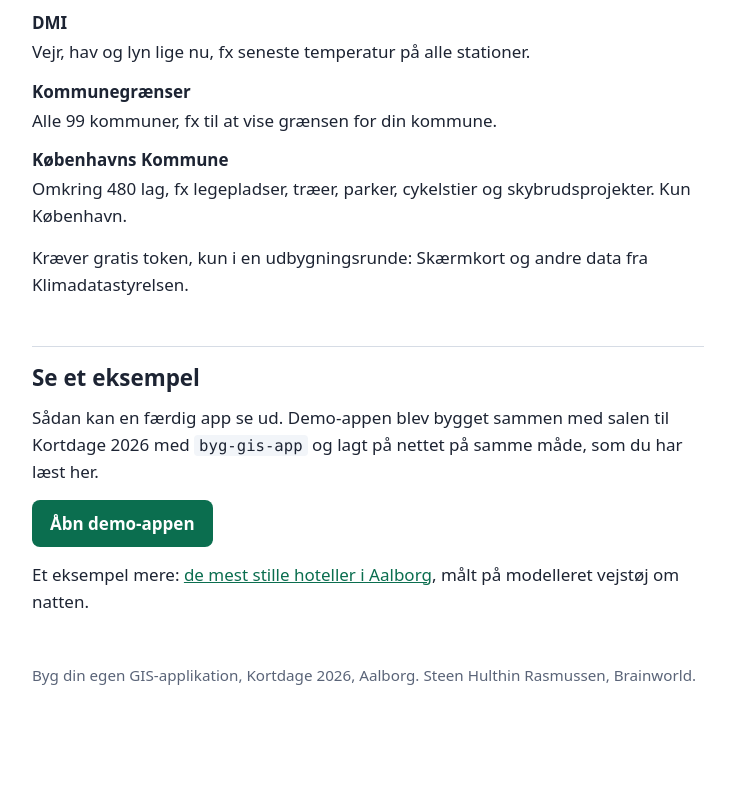
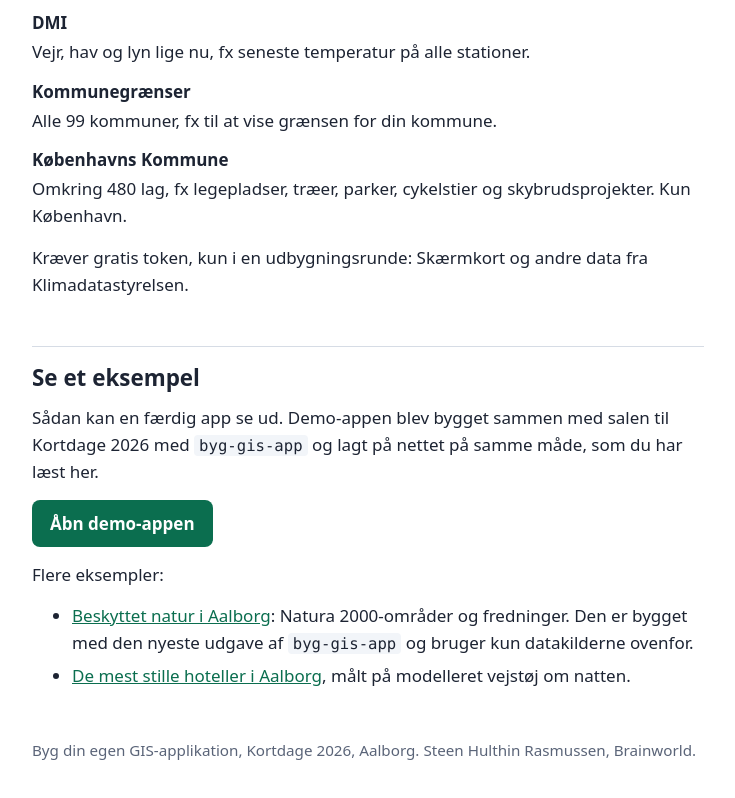
Before and after one commit to steenhulthin/byg-din-egen-gis-applikation, a plain HTML site: page deltag.html in a window 1280 px wide. Shown: the part 5048-5846 px from the top of the page, without its empty margins (272-1007 px from the left). Before the commit the page ends 5814 px from the top, so only its background shows below. Drawn offline with Linux system fonts and the light colour scheme.

Commit message:
Link the test App from the Participant guide
Co-Authored-By: Claude Opus 5.5 <noreply@anthropic.com>

```diff
--- a/deltag.html
+++ b/deltag.html
@@ -237,7 +237,11 @@
 <h2 id="eksempel">Se et eksempel</h2>
 <p>Sådan kan en færdig app se ud. Demo-appen blev bygget sammen med salen til Kortdage 2026 med <code>byg-gis-app</code> og lagt på nettet på samme måde, som du har læst her.</p>
 <p><a class="knap" href="https://steenhulthin.github.io/kortdage2026-demo/">Åbn demo-appen</a></p>
-<p>Et eksempel mere: <a href="backup/">de mest stille hoteller i Aalborg</a>, målt på modelleret vejstøj om natten.</p>
+<p>Flere eksempler:</p>
+<ul>
+  <li><a href="testapp/">Beskyttet natur i Aalborg</a>: Natura 2000-områder og fredninger. Den er bygget med den nyeste udgave af <code>byg-gis-app</code> og bruger kun datakilderne ovenfor.</li>
+  <li><a href="backup/">De mest stille hoteller i Aalborg</a>, målt på modelleret vejstøj om natten.</li>
+</ul>
 
 <footer>
   <p>Byg din egen GIS-applikation, Kortdage 2026, Aalborg. Steen Hulthin Rasmussen, Brainworld.</p>
```
